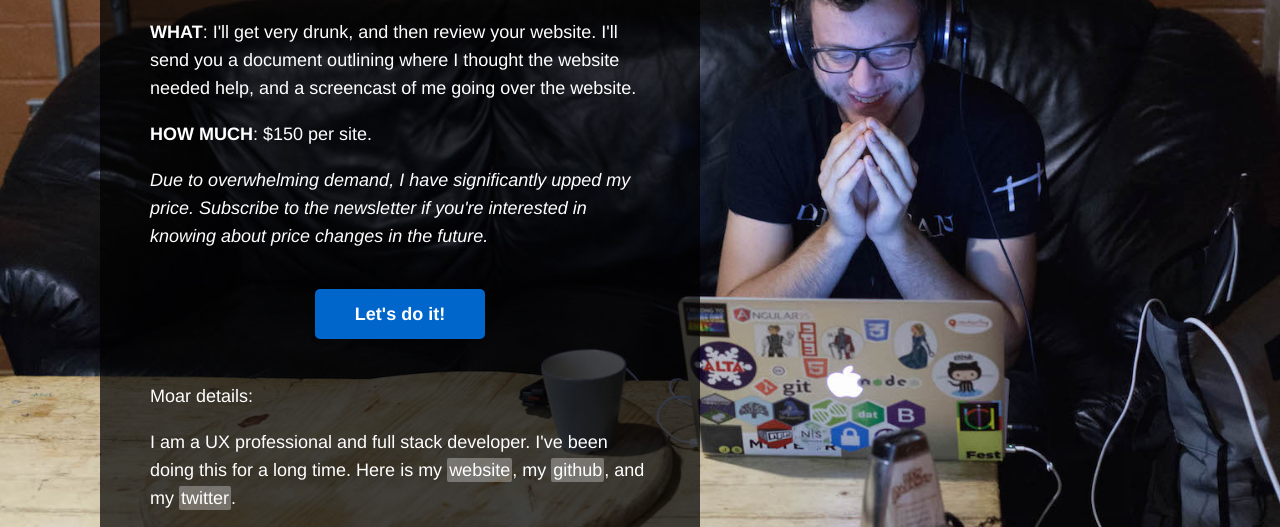
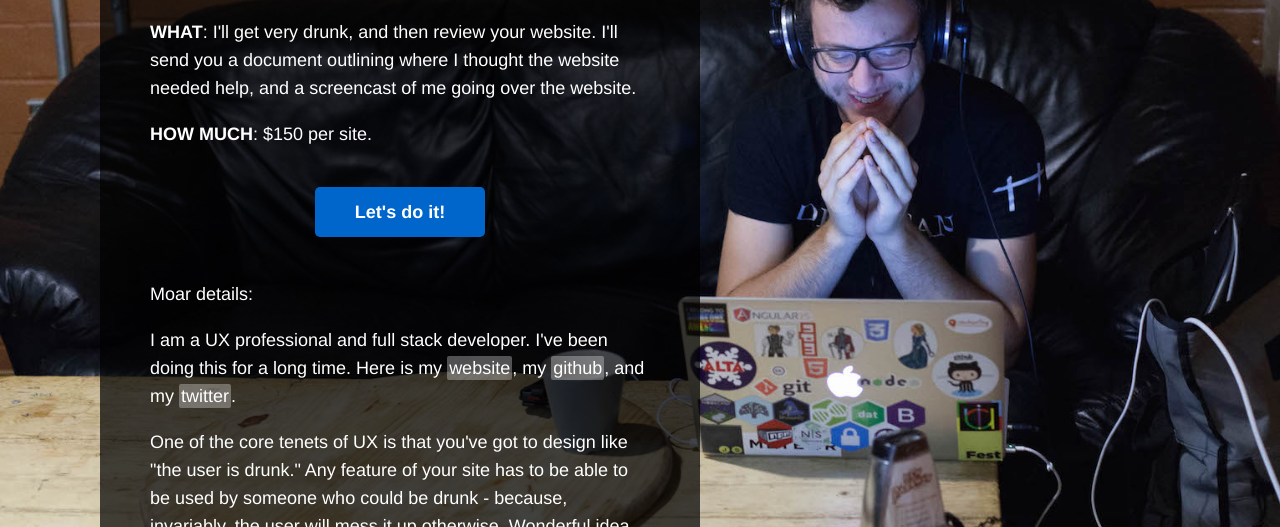
Before and after one commit to RichardLitt/the-user-is-drunk, a plain HTML site: page index.html in a window 1280 px wide. Shown: the part 244-771 px from the top of the page. Drawn offline with Linux system fonts and the light colour scheme.

Commit message:
Yeahhhhhh

```diff
--- a/index.html
+++ b/index.html
@@ -44,7 +44,7 @@
 
       <p><b>WHAT</b>: I'll get very drunk, and then review your website. I'll send you a document outlining where I thought the website needed help, and a screencast of me going over the website.</p>
       <p><b>HOW MUCH</b>: $150 per site.</p>
-      <p><i>Due to overwhelming demand, I have significantly upped my price. Subscribe to the newsletter if you're interested in knowing about price changes in the future.</i></p>
+
       <p class='cta'><a href="https://plasso.co/richard.littauer@gmail.com">Let's do it!</a></p><br />
 
       <p>Moar details:</p>
```
